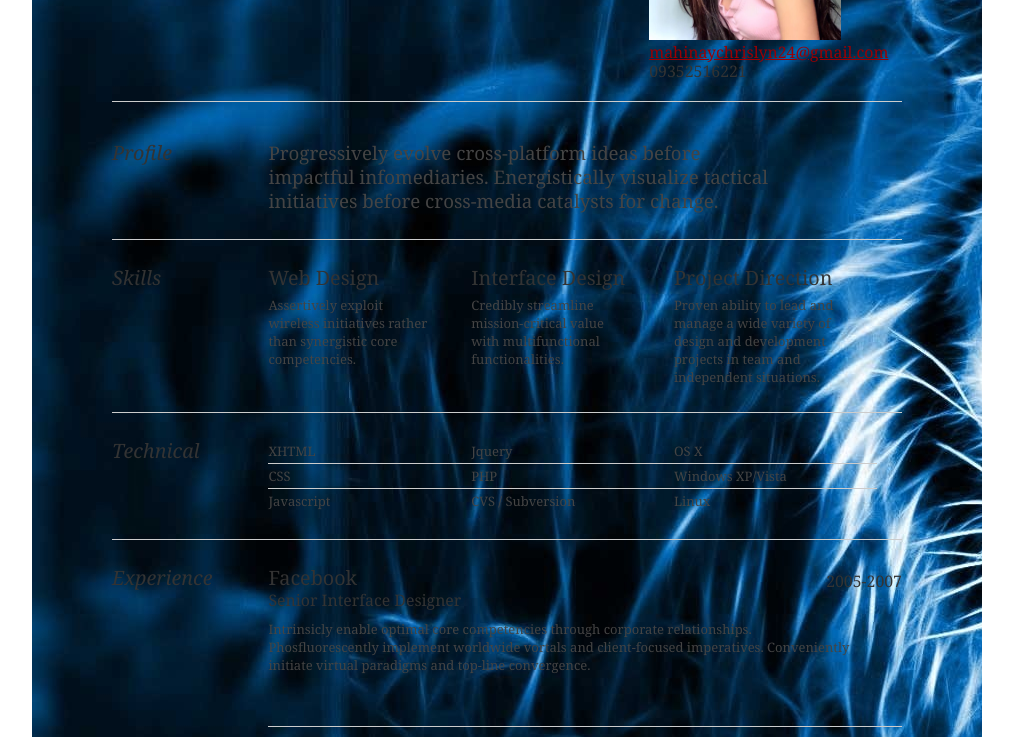
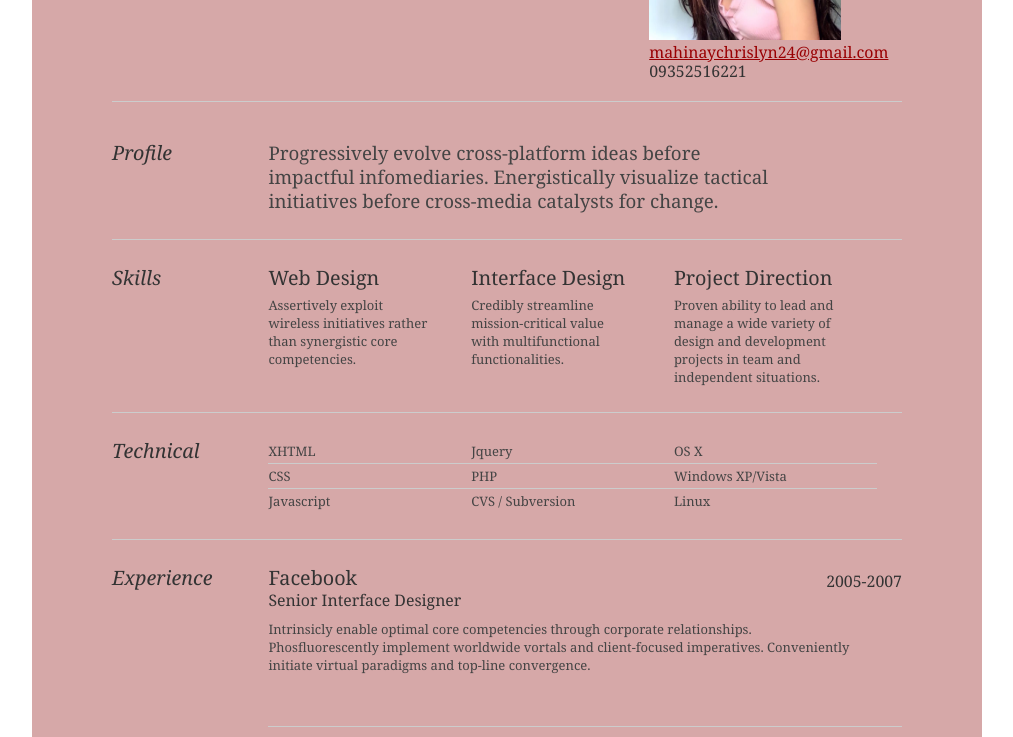
Before and after one commit to Chslynmhny/Chslynmhny.github.io, a plain HTML site: page index.html in a window 1280 px wide. Shown: the part 290-1027 px from the top of the page, without its empty margins (133-1146 px from the left). Drawn offline with Linux system fonts and the light colour scheme.

Commit message:
background color changed

```diff
--- a/resume.css
+++ b/resume.css
@@ -30,7 +30,7 @@ body {
 #inner {
     padding: 10px 80px;
     margin: 80px auto;
-    background-image: url(bluetiger.jpg);
+    background: #d6a8a8;
     border: solid #666;
     border-width: 8px 0 2px 0;
 }
```
